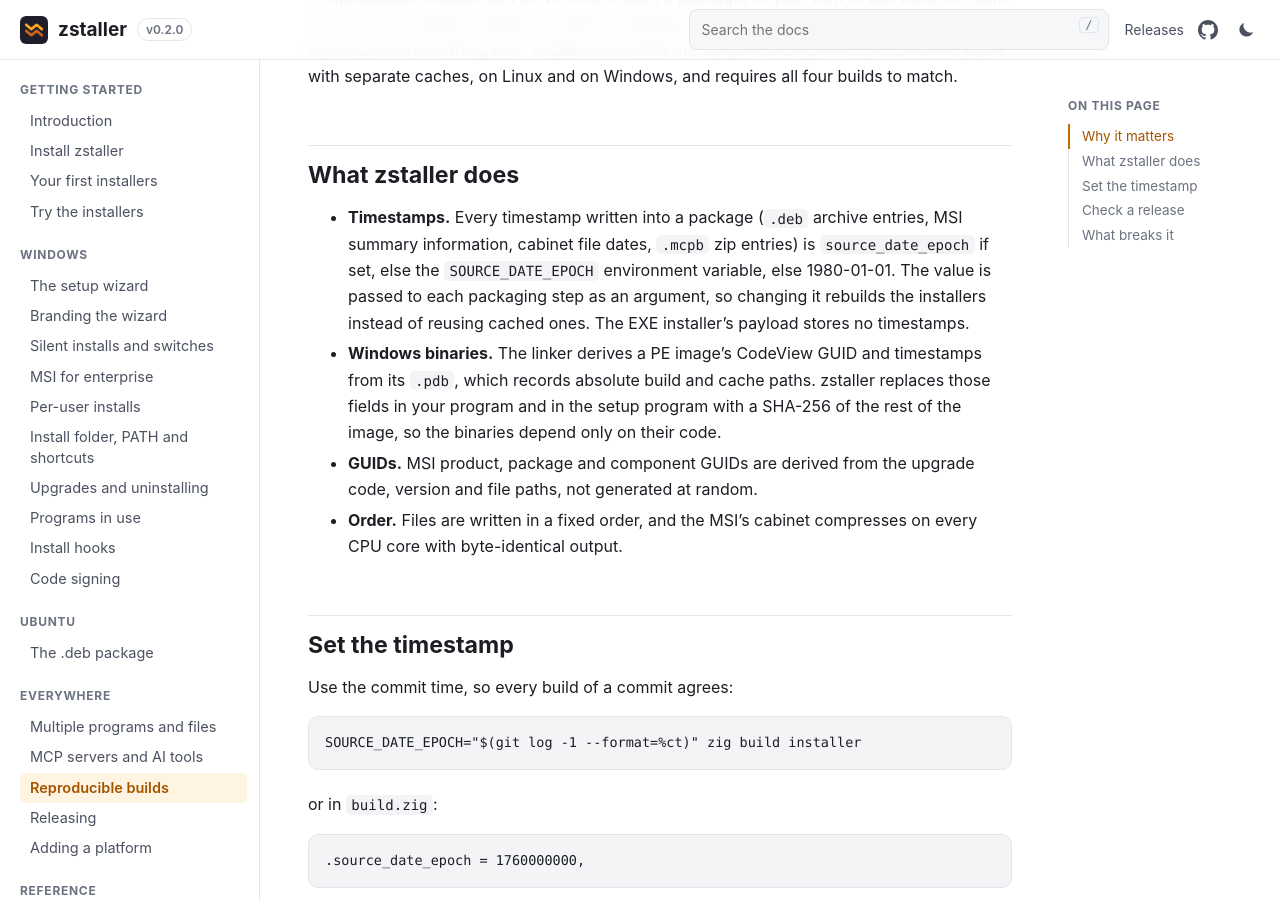
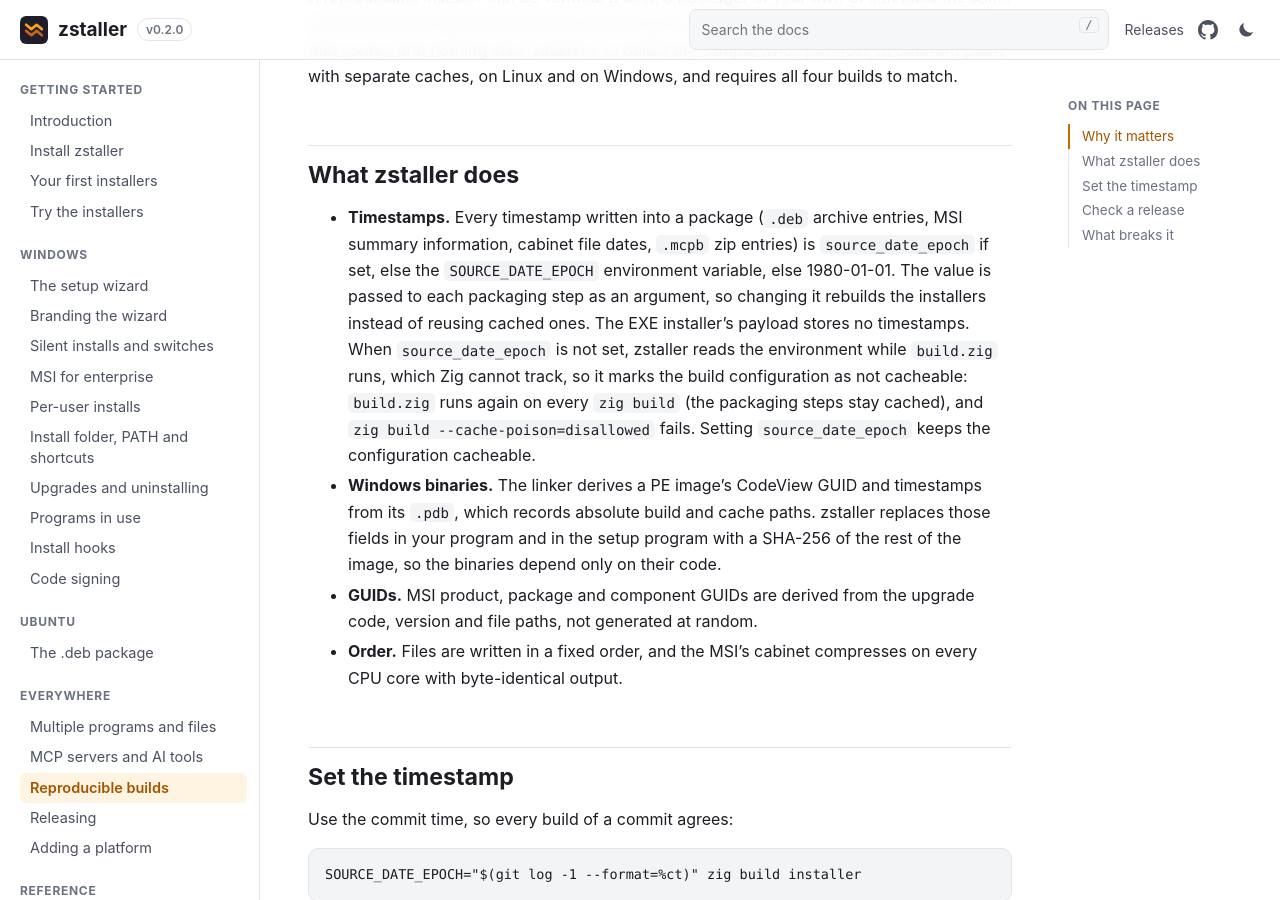
Before and after one commit to ChristianPresley/zstaller, a Jekyll site: the page built from docs/guides/reproducible-builds.md, in a window 1280 px wide and 900 px high, scrolled down 366 px. Built offline with Jekyll 4.4.1, drawn with Linux system fonts in a browser that asks for light colours.

Commit message:
fix(build): rebuild the installers when SOURCE_DATE_EPOCH changes
Zig 0.17 caches the result of build.zig. zstaller reads
SOURCE_DATE_EPOCH while build.zig runs, and Zig does not know about
that read, so a later `zig build` with another value reused the cached
configuration and its old `--mtime` argument. Every packaging step was
then a cache hit and the installers kept the earlier timestamps. On
Zig 0.16 build.zig ran on every build, so this did not happen.

When `Options.source_date_epoch` is null, addInstallers now calls
`b.graph.poisonCache()` before it reads the environment. build.zig
then runs again on every `zig build`; the packaging steps keep their
own cache, so an unchanged value rebuilds nothing. Zig 0.17 has no way
to declare an environment variable as a configuration input, and a Run
step does not hash the inherited environment, so this is the narrowest
correct option. Projects that set `source_date_epoch` keep a cacheable
configuration. `zig build --cache-poison=disallowed` now fails for
projects that leave it null; the option's documentation says so.

The reproducibility test passed on Windows only because copying the
sources again happened to rerun the configuration there. It now also
rebuilds in place with only the variable changed and requires the
first build's installers back, byte for byte.

Co-Authored-By: Claude Fable 5.2 <noreply@anthropic.com>

```diff
--- a/docs/guides/reproducible-builds.md
+++ b/docs/guides/reproducible-builds.md
@@ -9,7 +9,7 @@ A reproducible installer can be verified: a user, a packager or your own CI can
 
 ## What zstaller does
 
-- **Timestamps.** Every timestamp written into a package (`.deb` archive entries, MSI summary information, cabinet file dates, `.mcpb` zip entries) is `source_date_epoch` if set, else the `SOURCE_DATE_EPOCH` environment variable, else 1980-01-01. The value is passed to each packaging step as an argument, so changing it rebuilds the installers instead of reusing cached ones. The EXE installer's payload stores no timestamps.
+- **Timestamps.** Every timestamp written into a package (`.deb` archive entries, MSI summary information, cabinet file dates, `.mcpb` zip entries) is `source_date_epoch` if set, else the `SOURCE_DATE_EPOCH` environment variable, else 1980-01-01. The value is passed to each packaging step as an argument, so changing it rebuilds the installers instead of reusing cached ones. The EXE installer's payload stores no timestamps. When `source_date_epoch` is not set, zstaller reads the environment while `build.zig` runs, which Zig cannot track, so it marks the build configuration as not cacheable: `build.zig` runs again on every `zig build` (the packaging steps stay cached), and `zig build --cache-poison=disallowed` fails. Setting `source_date_epoch` keeps the configuration cacheable.
 - **Windows binaries.** The linker derives a PE image's CodeView GUID and timestamps from its `.pdb`, which records absolute build and cache paths. zstaller replaces those fields in your program and in the setup program with a SHA-256 of the rest of the image, so the binaries depend only on their code.
 - **GUIDs.** MSI product, package and component GUIDs are derived from the upgrade code, version and file paths, not generated at random.
 - **Order.** Files are written in a fixed order, and the MSI's cabinet compresses on every CPU core with byte-identical output.
```
Also changed, not shown: CHANGELOG.md, 2 other files.
